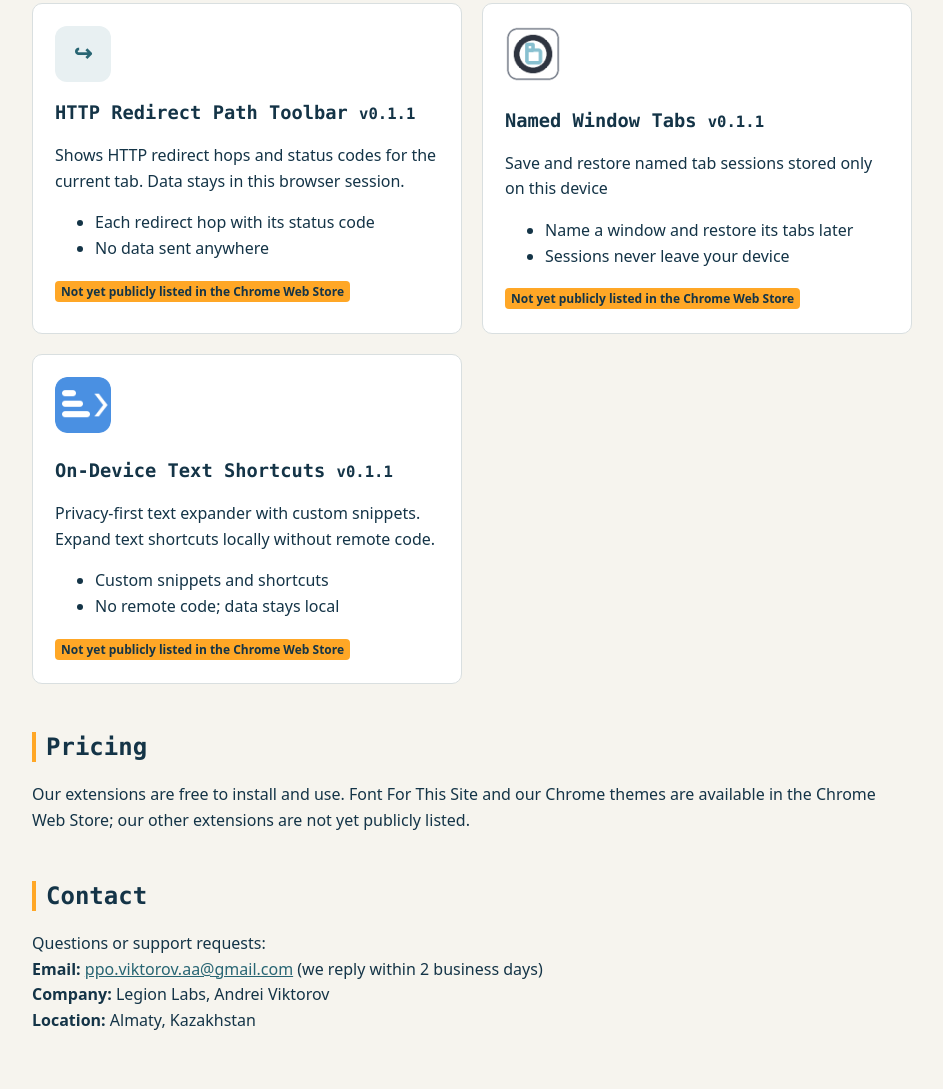
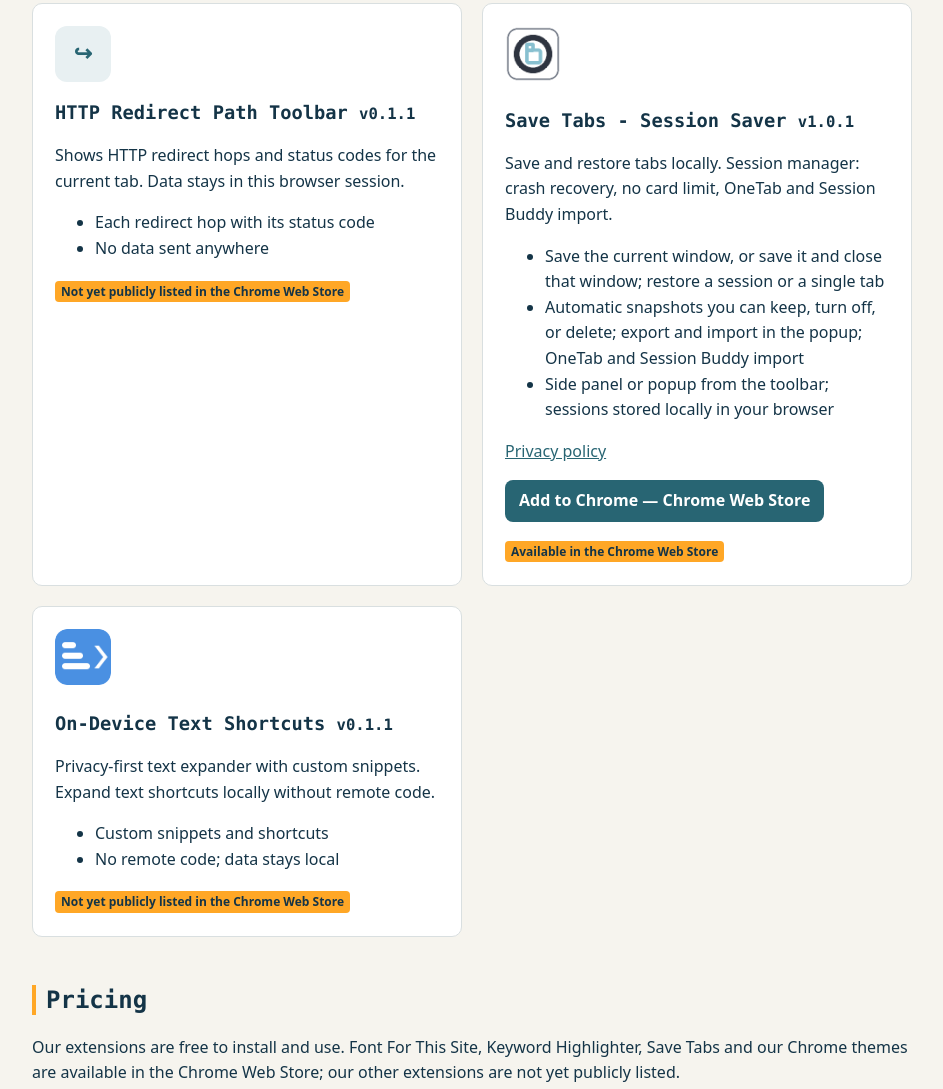
Before and after one commit to legion-factory/legion-factory.github.io, a plain HTML site: page index.html in a window 1280 px wide. Shown: the part 2246-3335 px from the top of the page, without its empty margins (168-1111 px from the left). Drawn offline with Linux system fonts and the light colour scheme.

Commit message:
Update the Save Tabs #products card to 1.0.1 Public (#28)
The listing is live in the Chrome Web Store. Keep the existing store icon,
rename the card from Named Window Tabs v0.1.1, and add the store install
link. Pricing text now lists the public extensions.

```diff
--- a/index.html
+++ b/index.html
@@ -21,13 +21,13 @@
 <p>Chrome theme: Kanagawa (Wave) colors for the Chrome frame, tabs, toolbar and new tab page.</p><ul><li>Palette by Tommaso Laurenzi (rebelot) (Kanagawa, MIT license)</li><li>A theme only: it changes the colors of Chrome itself, not of websites</li><li>No permissions, no code, nothing is collected</li></ul><p><a href="/themes/kanagawa/">Theme page: palette history and colors</a></p><p><a class="install" href="https://chromewebstore.google.com/detail/kanagawa-by-legion-labs/gcbnacohipkmafldjnofjkinnejgeofe">Add to Chrome — Chrome Web Store</a></p><span class="tag">Available in the Chrome Web Store</span></div>
 <div class="card"><div class="icon-sm">&#8618;</div><h3>HTTP Redirect Path Toolbar <small>v0.1.1</small></h3>
 <p>Shows HTTP redirect hops and status codes for the current tab. Data stays in this browser session.</p><ul><li>Each redirect hop with its status code</li><li>No data sent anywhere</li></ul><span class="tag">Not yet publicly listed in the Chrome Web Store</span></div>
-<div class="card"><img src="/assets/save-tabs-128.png" width="56" height="56" alt="Named Window Tabs"><h3>Named Window Tabs <small>v0.1.1</small></h3>
-<p>Save and restore named tab sessions stored only on this device</p><ul><li>Name a window and restore its tabs later</li><li>Sessions never leave your device</li></ul><span class="tag">Not yet publicly listed in the Chrome Web Store</span></div>
+<div class="card"><img src="/assets/save-tabs-128.png" width="56" height="56" alt="Save Tabs"><h3>Save Tabs - Session Saver <small>v1.0.1</small></h3>
+<p>Save and restore tabs locally. Session manager: crash recovery, no card limit, OneTab and Session Buddy import.</p><ul><li>Save the current window, or save it and close that window; restore a session or a single tab</li><li>Automatic snapshots you can keep, turn off, or delete; export and import in the popup; OneTab and Session Buddy import</li><li>Side panel or popup from the toolbar; sessions stored locally in your browser</li></ul><p><a href="/save-tabs/privacy.html">Privacy policy</a></p><p><a class="install" href="https://chromewebstore.google.com/detail/behkaailcjehkkphlehdieecdehbokak">Add to Chrome — Chrome Web Store</a></p><span class="tag">Available in the Chrome Web Store</span></div>
 <div class="card"><img src="/assets/on-device-text-shortcuts-128.png" width="56" height="56" alt="On-Device Text Shortcuts"><h3>On-Device Text Shortcuts <small>v0.1.1</small></h3>
 <p>Privacy-first text expander with custom snippets. Expand text shortcuts locally without remote code.</p><ul><li>Custom snippets and shortcuts</li><li>No remote code; data stays local</li></ul><span class="tag">Not yet publicly listed in the Chrome Web Store</span></div>
 </div>
 <h2 id="pricing">Pricing</h2>
-<p>Our extensions are free to install and use. Font For This Site and our Chrome themes are available in the Chrome Web Store; our other extensions are not yet publicly listed.</p>
+<p>Our extensions are free to install and use. Font For This Site, Keyword Highlighter, Save Tabs and our Chrome themes are available in the Chrome Web Store; our other extensions are not yet publicly listed.</p>
 <h2 id="contact">Contact</h2><p>Questions or support requests:<br>
 <b>Email:</b> <a href="mailto:ppo.viktorov.aa@gmail.com">ppo.viktorov.aa@gmail.com</a> (we reply within 2 business days)<br><b>Company:</b> Legion Labs, Andrei Viktorov<br><b>Location:</b> Almaty, Kazakhstan</p>
 </main><footer><div class="w">© 2026 Legion Labs · Almaty, Kazakhstan · <a href="mailto:ppo.viktorov.aa@gmail.com">ppo.viktorov.aa@gmail.com</a><br><a href="/terms.html">Terms of Service</a> · <a href="/privacy.html">Privacy Policy</a></div></footer></body></html>
```
